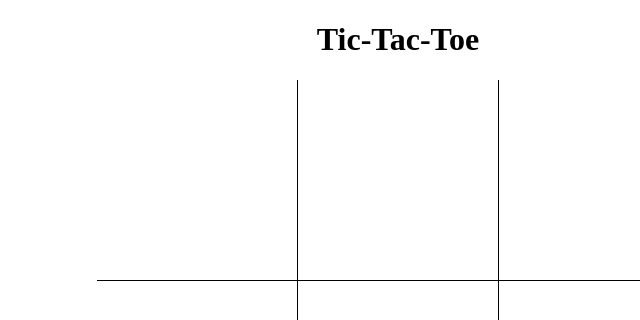
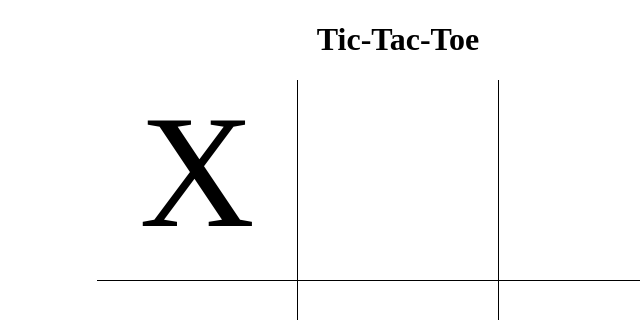
Before and after one commit to mikewong79/TicTacToe38, a plain HTML site: page index.html in a window 1280 px wide. Both pictures are taken after a click on the element 439 px from the left and 180 px from the top of the page. Shown: the top 320 px of the page, without its empty margins (242-882 px from the left). Drawn offline with Linux system fonts and the light colour scheme.

Commit message:
adding X to innerHTML

```diff
--- a/css/styles.css
+++ b/css/styles.css
@@ -2,6 +2,8 @@
   height: 200px;
   width: 200px;
   float: left;
+  text-align: center;
+  font-size: 10em;
 }
 
 #board {
--- a/js/main.js
+++ b/js/main.js
@@ -5,7 +5,7 @@ console.log(cells);
 
 for(var i = 0; i < cells.length; i++) {
   cells[i].addEventListener('click', function() {
-    alert("you clicked on a cell");
-    console.log(this);
+    console.log("you clicked on", this);
+    this.innerHTML = "X";
   });
 }
```
